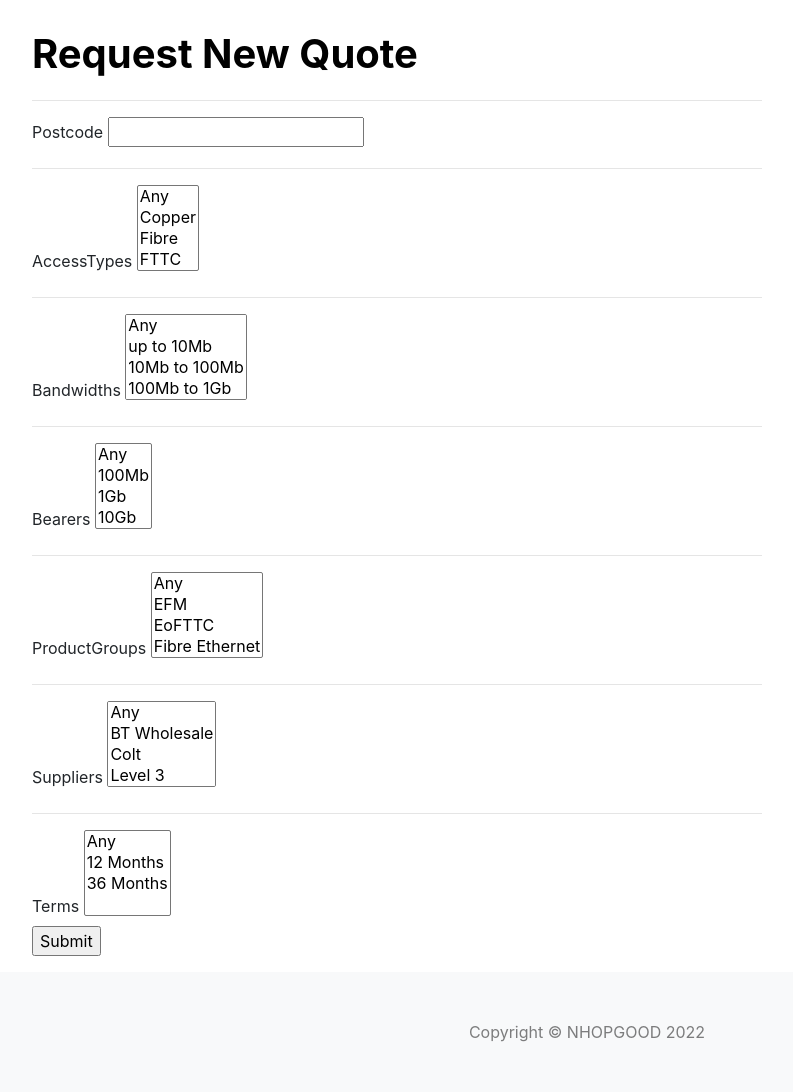
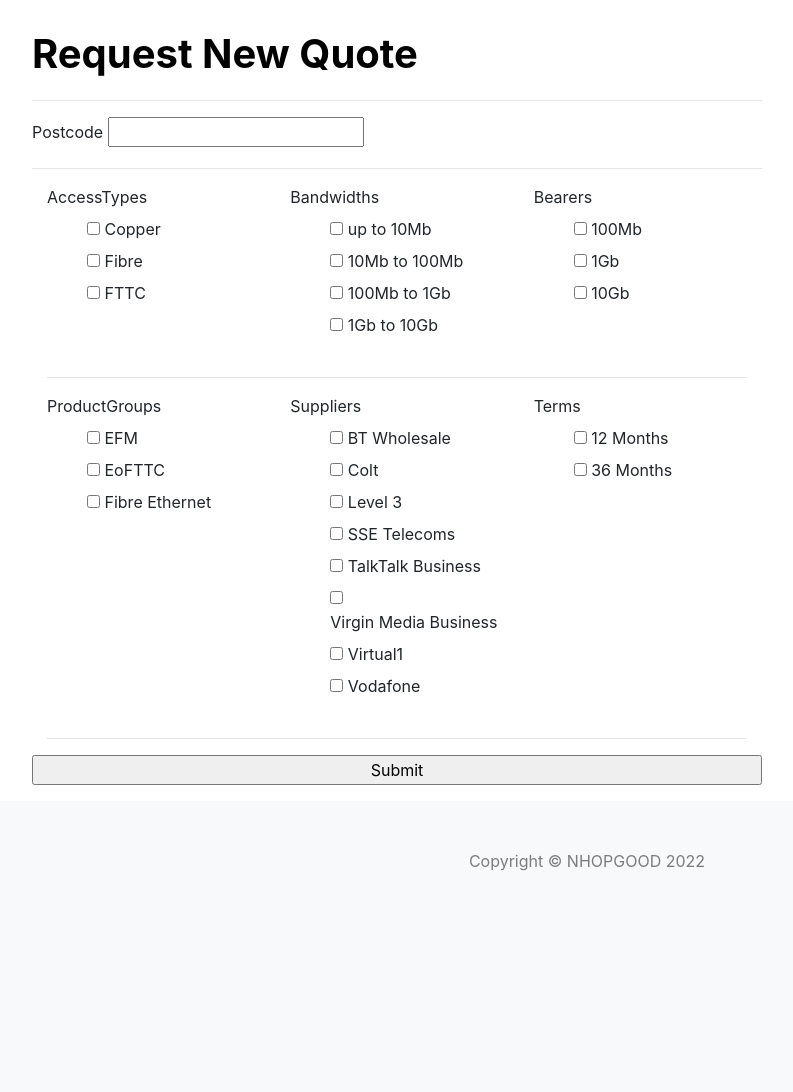
Before and after one commit to SirHoppington/circuitorderingtool, a Flask app: page /new_quote in a window 1280 px wide. Shown: the part 56-1148 px from the top of the page, without its empty margins (53-846 px from the left). After the commit the page ends 927 px from the top, so only its background shows below. Run offline with Flask 2, Linux system fonts and the light colour scheme; some libraries are stand-ins or nearby versions.

Commit message:
Update new_quote.html and route to display returned JSON in a tabular form for each access product returned.

```diff
--- a/flask-image/Provider/provider_routes.py
+++ b/flask-image/Provider/provider_routes.py
@@ -37,8 +37,12 @@ def new_quote():
         #body = {k: v for k, v in filters.items() if v != ['Any'] and k != 'csrf_token' and k != 'postcode'}
         #full_body = {"postcode":postcode, "filter":body}
         #response = full_body
-        #return response
-        return pricing
+        #return pricing
+        #python_dict = list(pricing.values())
+        print(pricing)
+        #return pricing
+       #return render_template("received_quote.html", python_dict=python_dict)
+        return render_template ("received_quote.html", pricing=pricing)
     else:
         return render_template("new_quote.html", form=form)
 
--- a/flask-image/api/virtual1.py
+++ b/flask-image/api/virtual1.py
@@ -29,4 +29,5 @@ class Virtual1Api(Provider):
         response = requests.post(quoting, headers=self.headers, data=json_data, auth=self.basic, verify=False)
         return response.json()
 
+
 v1_api = Virtual1Api("https://apitest.virtual1.com/")
--- a/flask-image/forms.py
+++ b/flask-image/forms.py
@@ -1,8 +1,13 @@
 from flask_wtf import FlaskForm
-from wtforms import StringField, SubmitField, SelectField, SelectMultipleField
+from wtforms import StringField, SubmitField, SelectField, SelectMultipleField, widgets
 from wtforms.validators import DataRequired, Length
 from flask_wtf.file import FileField, FileRequired, FileAllowed
 from werkzeug.utils import secure_filename
+
+class MultiCheckboxField(SelectMultipleField):
+    widget = widgets.ListWidget(prefix_label=False)
+    option_widget = widgets.CheckboxInput()
+
 
 class NewQuote(FlaskForm):
     """Add new quote form."""
@@ -11,62 +16,56 @@ class NewQuote(FlaskForm):
         [DataRequired()],
         id='postcode'
     )
-    accessTypes = SelectMultipleField(
+    accessTypes = MultiCheckboxField(
         'AccessTypes',
         choices=
-        ['Any',
-         'Copper',
+        ['Copper',
          'Fibre',
          'FTTC'],
         id='accessType'
     )
-    bandwidths = SelectMultipleField(
+    bandwidths = MultiCheckboxField(
         'Bandwidths',
         choices=
-        ['Any',
-         'up to 10Mb',
-         '10Mb to 100Mb',
-         '100Mb to 1Gb',
-         '1Gb to 10Gb'],
+        [('UP_TO_10', 'up to 10Mb'),
+         ('FROM_10_TO_100','10Mb to 100Mb'),
+         ('FROM_100_TO_1000', '100Mb to 1Gb'),
+         ('FROM_1000_TO_10000', '1Gb to 10Gb')],
         id='bandwidths'
     )
-    bearers = SelectMultipleField(
+    bearers = MultiCheckboxField(
         'Bearers',
         choices=
-        ['Any',
-         '100Mb',
-         '1Gb',
-         '10Gb'],
+        [('100', '100Mb'),
+         ('1000', '1Gb'),
+         ('10000', '10Gb')],
         id='bandwidths'
     )
-    productGroups = SelectMultipleField(
+    productGroups = MultiCheckboxField(
         'ProductGroups',
         choices=
-        ['Any',
-         'EFM',
+        ['EFM',
           'EoFTTC',
           'Fibre Ethernet'],
         id='productGroups'
     )
-    suppliers = SelectMultipleField(
+    suppliers = MultiCheckboxField(
         'Suppliers',
         choices=
-        ['Any',
-         'BT Wholesale',
-          'Colt',
-          'Level 3',
-          'SSE',
-          'TTB',
-          'VMB',
-          'Virtual1',
-          'Vodafone'],
+        [('BT Wholesale', 'BT Wholesale'),
+         ('Colt', 'Colt'),
+         ('Level 3 Communications', 'Level 3'),
+         ('SSE Telecoms', 'SSE Telecoms'),
+         ('TalkTalk Business', 'TalkTalk Business'),
+         ('Virgin Media Business', 'Virgin Media Business'),
+         ('Virtual1', 'Virtual1'),
+         ('Vodafone', 'Vodafone')],
         id='suppliers'
     )
-    terms = SelectMultipleField(
+    terms = MultiCheckboxField(
         'Terms',
         choices=
-        ['Any',
-         '12 Months',
+        ['12 Months',
           '36 Months'],
         id='productGroups'
     )
--- a/flask-image/templates/new_quote.html
+++ b/flask-image/templates/new_quote.html
@@ -7,6 +7,13 @@
     .codeMirror-scroll{
         height: 100%;
         min-height: 60%;
+    }
+	.button {
+		display:block;
+		width: 100%;
+}
+ul {
+  list-style: none;
 }
 </style>
 
@@ -26,36 +33,60 @@
                         {{ form.postcode(size=20) }}
                     </fieldset>
                     <hr>
-					<fieldset class="controls">
+					<div class="container">
+						<div class="row">
+						<div class="col-sm">
+							<fieldset class="form-field">
 							{{ form.accessTypes.label}}
 							{{ form.accessTypes }}
 							</fieldset>
-					<hr>
+						</div>
+						<div class="col-sm">
 							<fieldset class="controls">
 							{{ form.bandwidths.label}}
+							<br>
 							{{ form.bandwidths }}
 							</fieldset>
-					<hr>
+						</div>
+						<div class="col-sm">
 							<fieldset class="controls">
 							{{ form.bearers.label}}
+							<br>
 							{{ form.bearers }}
 							</fieldset>
+						</div>
+						</div>
 					<hr>
+						<div class="row">
+							<div class="col-sm">
 								<fieldset class="controls">
 								{{ form.productGroups.label}}
+								<br>
 								{{ form.productGroups }}
 								</fieldset>
+							</div>
 							<hr>
+							<div class="col-sm">
 					<fieldset class="controls">
                         {{ form.suppliers.label}}
+                        <br>
 						{{ form.suppliers }}
                     </fieldset>
+					</div>
 					<hr>
+					<div class="col-sm">
 					<fieldset class="controls">
                         {{ form.terms.label}}
+                        <br>
 						{{ form.terms }}
                     </fieldset>
-					<input type="submit" value="Submit">
+					</div>
+					</div>
+					<hr>
+					<div class="row">
+					<input type="submit" value="Submit" class="button">
+					</div>
+				</div>
                 </form>
             </div>
 	    </div>
```
Also changed, not shown: 1 other file. Lines whose indentation alone changed are shown as unchanged.
